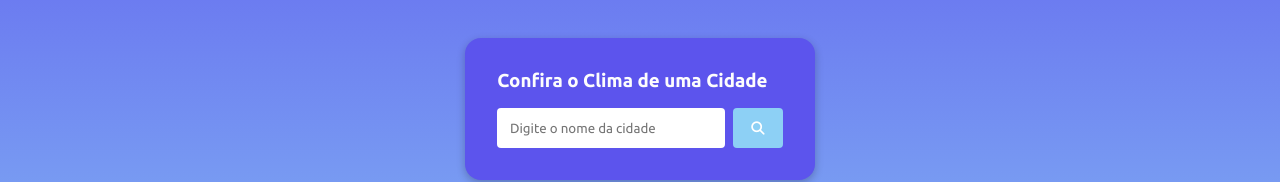
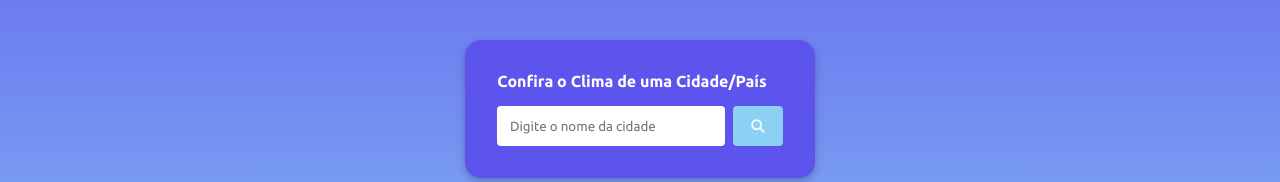
Before and after one commit to CharlyesRodrigues/Clima---OpenWeather-API, a plain HTML site: page index.html in a window 1280 px wide. Shown: the part 291-473 px from the top of the page. Drawn offline with Linux system fonts and the light colour scheme.

Commit message:
Atualizado

```diff
--- a/css/style.css
+++ b/css/style.css
@@ -35,7 +35,7 @@ border-radius : 1rem;
 
 /* Form */
 
-.form h3{
+.form h4{
  margin-bottom: 1rem; /* afasta os conteudos de cima */
 }
 .form-input-container {
--- a/index.html
+++ b/index.html
@@ -31,7 +31,7 @@
     <body>
         <div class="container">
             <div class="form">
-                <h3>Confira o Clima de uma Cidade</h3>
+                <h4>Confira o Clima de uma Cidade/País</h4>
                 <div class="form-input-container">
                     <input type="text" placeholder="Digite o nome da cidade"  id="city-input">
                     <button id="search">
```
Also changed, not shown: index.css (added), index.js (added).
